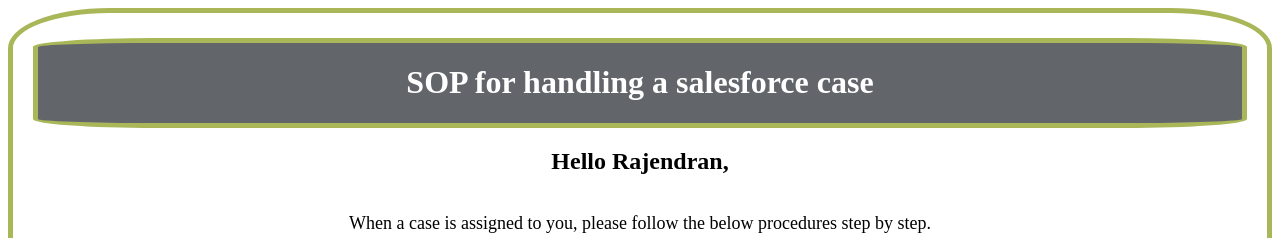
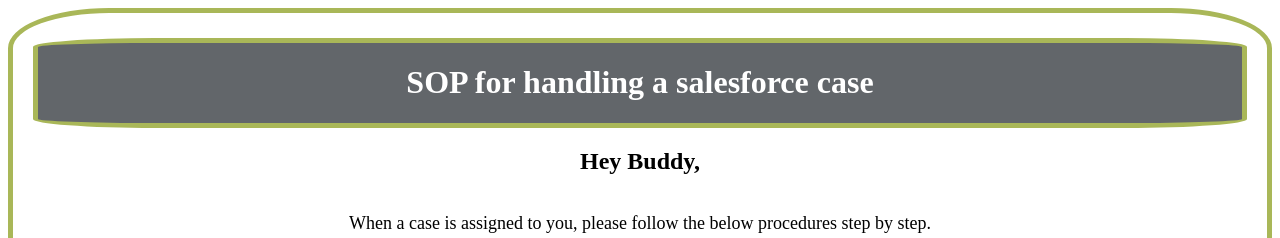
Before and after one commit to asnaeskocs/sop.github.io, a plain HTML site: page SOP/index.html in a window 1280 px wide. Shown: the top 238 px of the page. Drawn offline with Linux system fonts and the light colour scheme.

Commit message:
Update index.html

```diff
--- a/SOP/index.html
+++ b/SOP/index.html
@@ -106,7 +106,7 @@
       <h1>SOP for handling a salesforce case</h1>
     </div>
 
-    <h2>Hello Rajendran,</h2>
+    <h2>Hey Buddy,</h2>
     <p>When a case is assigned to you, please follow the below procedures step by step.</p>
     <label for="read-problem-desc">
 
```
